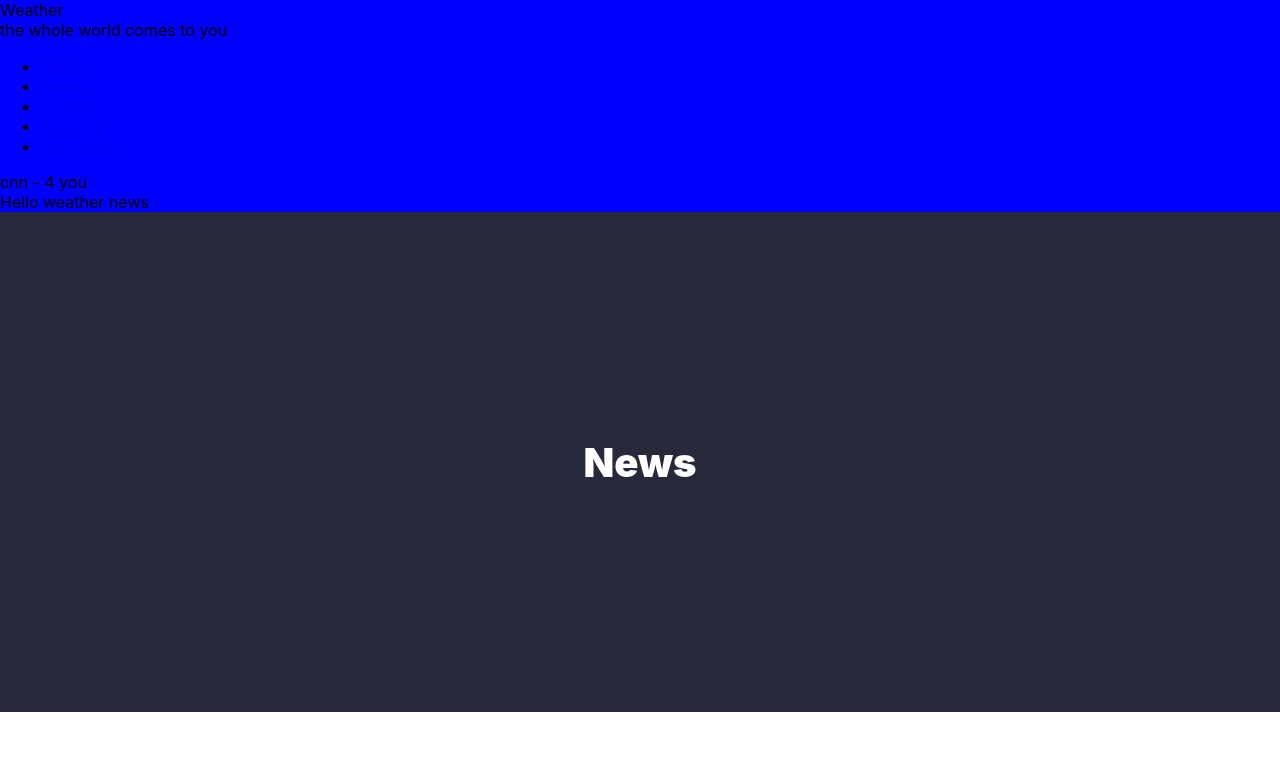
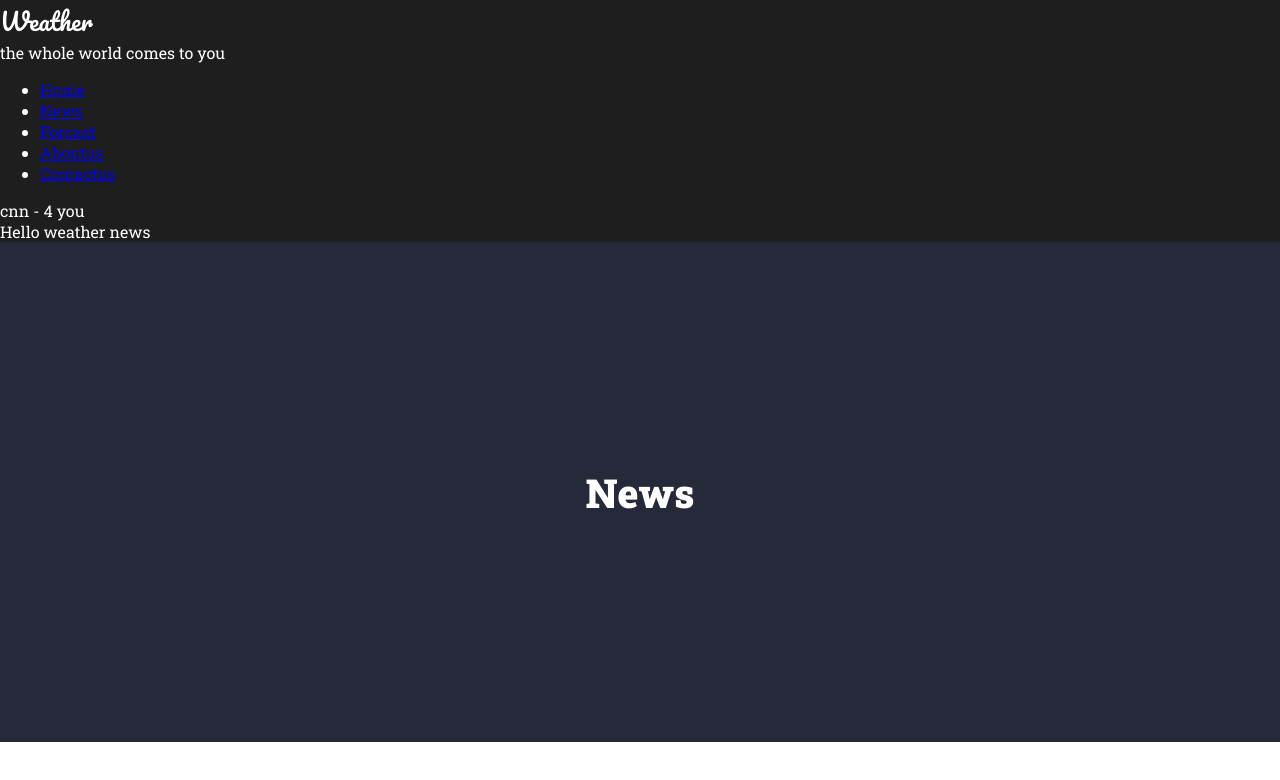
Before and after one commit to bftawfik/test-weather, a React (Create React App) app: page /news in a window 1280 px wide. Shown: the top 780 px of the page. Built offline with nearby package versions, Linux system fonts and the light colour scheme.

Commit message:
add roboto font

```diff
--- a/src/Components/Header/Header.jsx
+++ b/src/Components/Header/Header.jsx
@@ -8,7 +8,7 @@ import * as Classes from "./Header.module.scss";
 const Header = () => {
   return (
     <div className={Classes.Header}>
-      <div>{missingData.logo}</div>
+      <div className={Classes.logo}>{missingData.logo}</div>
       <div>{missingData.slogan}</div>
       <Navigation />
       <Banner />
--- a/src/Components/Header/Header.module.scss
+++ b/src/Components/Header/Header.module.scss
@@ -1,6 +1,11 @@
-@import "../../SharedScss/fonts";
-@import "../../SharedScss/variables";
+@import "../../SharedScss/main";
 
 .Header {
-  background-color: blue;
+  background-color: $clr-002;
+  color: $clr-white;
+  .logo {
+    font-family: $font-pacifico;
+    font-size: 24px;
+    text-transform: capitalize;
+  }
 }
--- a/src/SharedScss/_fonts.scss
+++ b/src/SharedScss/_fonts.scss
@@ -1 +1,2 @@
-@import url('https://fonts.googleapis.com/css2?family=Pacifico&display=swap');
+@import url("https://fonts.googleapis.com/css2?family=Pacifico&display=swap");
+@import url("https://fonts.googleapis.com/css2?family=Roboto+Slab:wght@100;200;300;400;500;600;700;800;900&display=swap");
--- /dev/null
+++ b/src/SharedScss/_main.scss
@@ -0,0 +1,7 @@
+@import "./fonts";
+@import "./variables";
+
+:root, * {
+  font-family: $font-roboto;
+  box-sizing: border-box;
+}
--- a/src/SharedScss/_variables.scss
+++ b/src/SharedScss/_variables.scss
@@ -1,7 +1,7 @@
+$font-pacifico: "Pacifico", cursive;
+$font-roboto: "Roboto Slab", serif;
 
-$font-pacifico: 'Pacifico', cursive;;
-
-// $font-family: $font-titillium-web;
+$font-family: $font-roboto;
 
 $max-width: 1200px;
 $web-side-space: 16px;
@@ -33,6 +33,4 @@ $clr-gray: gray; //#808080
 $clr-black: black; //#000000
 
 $clr-001: #25293a;
-$clr-002: #111111;
-$clr-003: #aaaa00;
-$clr-004: #cccc00;
+$clr-002: #1e1e1e;
```
Also changed, not shown: src/App.css (deleted, +0 -38 lines).
